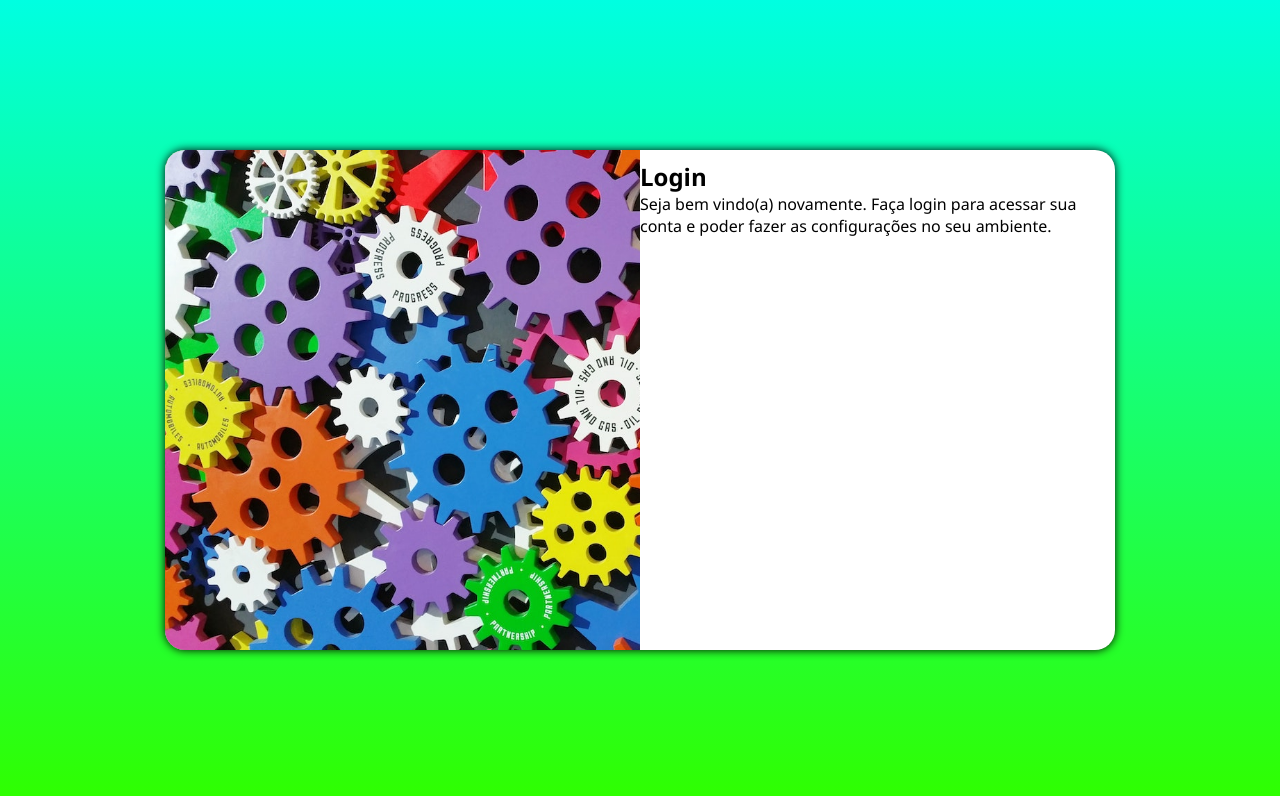
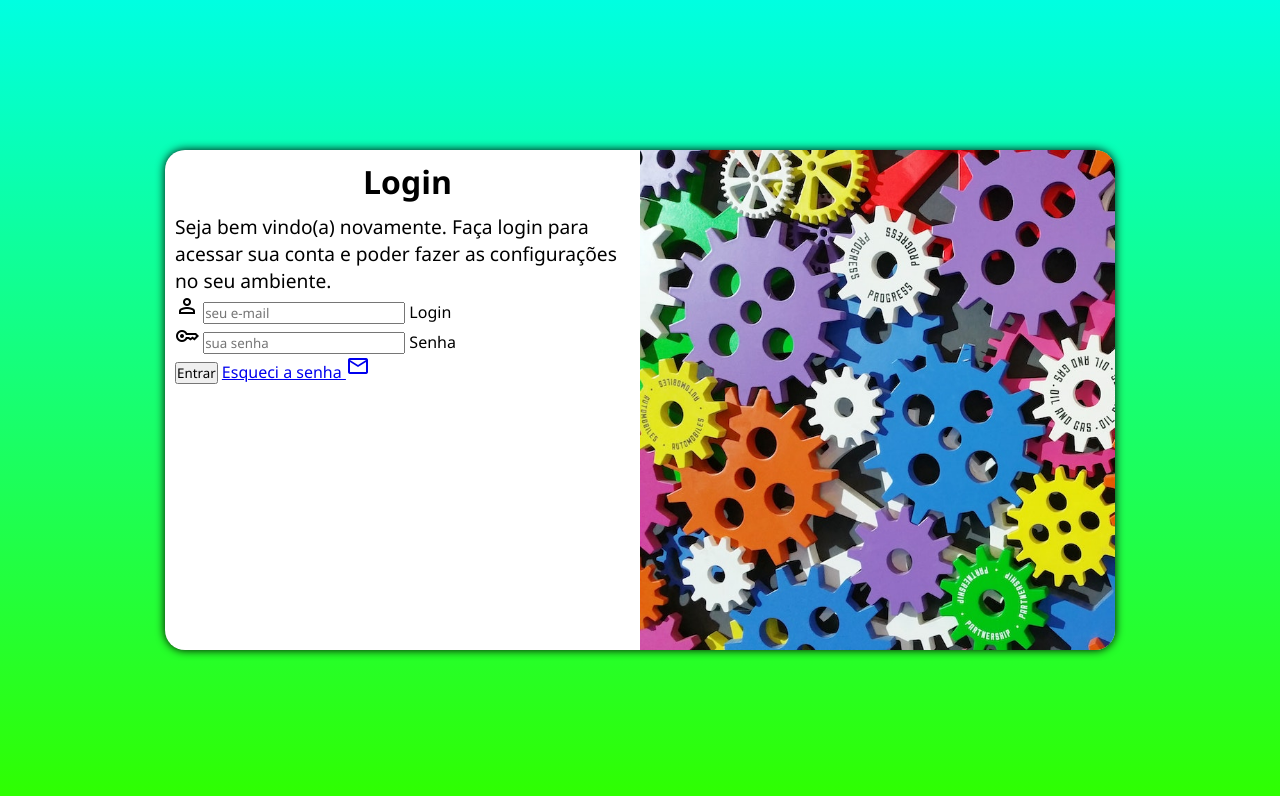
Before and after one commit to LucioCostaDev/LucioCostaDev.github.io, a plain HTML site: page ProjetoLogin/index.html in a window 1280 px wide. Drawn offline with nearby package versions, Linux system fonts and the light colour scheme.

Commit message:
atualizado
add

```diff
--- a/ProjetoLogin/estilos/media-query.css
+++ b/ProjetoLogin/estilos/media-query.css
@@ -43,7 +43,7 @@ Grandes telas: acima de 1200px
     }
 
     section#login > div#imagem {
-        float: left;
+        float: right;
         width: 50%;
         height: 100%;
     }
@@ -52,4 +52,12 @@ Grandes telas: acima de 1200px
         float: right;
         width: 50%;
     }
+    div#formulario > h1 {
+        font-size: 2em;
+
+    }
+
+    div#formulario > p {
+        font-size: 1.2em;
+    }
 }
--- a/ProjetoLogin/estilos/style.css
+++ b/ProjetoLogin/estilos/style.css
@@ -80,3 +80,12 @@ section#login > div#formulario {
     /* espaçamento */
     padding: 10px;
 }
+
+div#formulario > h1 {
+    text-align: center;
+    margin-bottom: 10px;
+}
+
+div#formulario > p {
+    font-size: 0.8em;
+}
--- a/ProjetoLogin/index.html
+++ b/ProjetoLogin/index.html
@@ -6,6 +6,9 @@
     <title>Tela Login</title>
     <link rel="stylesheet" href="estilos/style.css">
     <link rel="stylesheet" href="estilos/media-query.css">
+    <link rel="stylesheet" href="https://fonts.googleapis.com/css2?family=Material+Symbols+Outlined:opsz,wght,FILL,GRAD@20..48,100..700,0..1,-50..200" />
+    <link rel="stylesheet" href="https://fonts.googleapis.com/css2?family=Material+Symbols+Outlined:opsz,wght,FILL,GRAD@20..48,100..700,0..1,-50..200" />
+    <link rel="stylesheet" href="https://fonts.googleapis.com/css2?family=Material+Symbols+Outlined:opsz,wght,FILL,GRAD@20..48,100..700,0..1,-50..200" />
 </head>
 <body>
     <main>
@@ -16,7 +19,28 @@
             <div id="formulario">
                 <h1>Login</h1>
                 <p>Seja bem vindo(a) novamente. Faça login para acessar sua conta e poder fazer as configurações no seu ambiente.</p>
-                <form action="login.php" method="post"></form>
+                <form action="login.php" method="post" autocomplete="on">
+                    <div class="campo">
+                        <span class="material-symbols-outlined">
+                            person
+                            </span>
+                        <input type="email" name="login" id="ilogin" placeholder="seu e-mail" autocomplete="email" required maxlength="30">
+                        <label for="ilogin">Login</label>
+
+                    </div>
+
+                    <div class="campo">
+                        <span class="material-symbols-outlined">
+                            key
+                            </span>
+                        <input type="password" name="senha" id="isenha" placeholder="sua senha" autocomplete="current-password" required minlength="8">
+                        <label for="isenha">Senha</label>
+                    </div>
+                    <input type="submit" value="Entrar">
+                    <a href="esqueci.html">Esqueci a senha <span class="material-symbols-outlined">
+                        mail
+                        </span> </a>
+                </form>
             </div>
         </section>
     </main>
```
